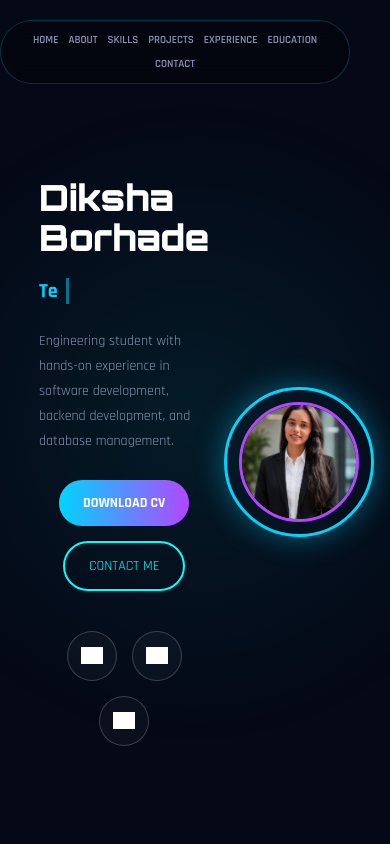
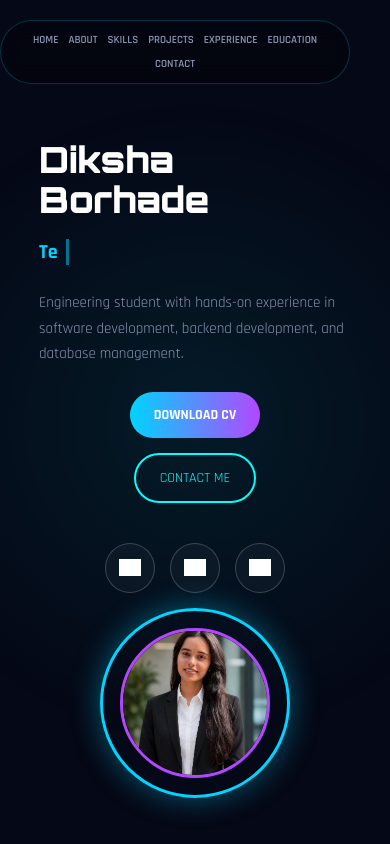
Before and after one commit to diksha505/Portfolio, a plain HTML site: page index.html in a window 390 px wide. Shown: the top 844 px of the page. Drawn offline with Linux system fonts and the light colour scheme; grey boxes are pictures that could not be loaded.

Commit message:
fixed mobile circle

```diff
--- a/style.css
+++ b/style.css
@@ -646,37 +646,38 @@
 }
 
 .hero-left{
-width:60% !important;
+width:55% !important;
 }
 
 .hero-right{
-width:40% !important;
+width:45% !important;
 display:flex;
 justify-content:center;
 }
 
-.hero-desc{
-font-size:14px !important;
-line-height:1.8 !important;
-}
-
 .circle-wrapper{
-width:150px !important;
-height:150px !important;
+width:190px !important;
+height:190px !important;
+position:relative;
+display:flex;
+justify-content:center;
+align-items:center;
 }
 
 .outer-circle{
-width:150px !important;
-height:150px !important;
+width:190px !important;
+height:190px !important;
+border-radius:50%;
 }
 
 .inner-circle{
-width:120px !important;
-height:120px !important;
-top:15px !important;
-left:15px !important;
+width:150px !important;
+height:150px !important;
+top:20px !important;
+left:20px !important;
+border-radius:50%;
+overflow:hidden;
 }
-
 .hero-buttons{
 align-items:center;
 }
```
